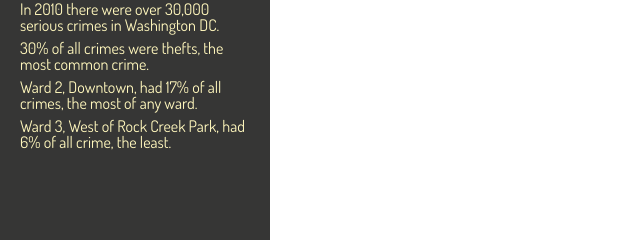
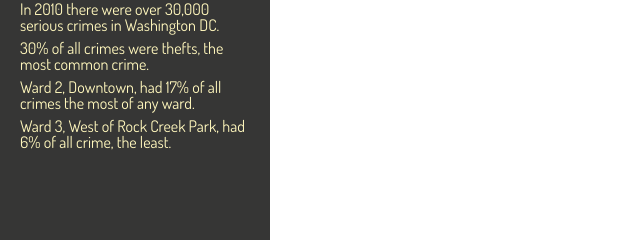
Before and after one commit to DanielJWood/DC-crime, a plain HTML site: page index.html in a window 1280 px wide. Shown: the part 448-688 px from the top of the page, 0-640 px from the left. Drawn offline with Linux system fonts and the light colour scheme.

Commit message:
testing cname

```diff
--- a/index.html
+++ b/index.html
@@ -44,7 +44,7 @@
         		<div class=inner>
         			<p>In 2010 there were over 30,000 serious crimes in Washington DC. </p>
         			<p>30% of all crimes were thefts, the most common crime.</p>
-        			<p>Ward 2, Downtown, had 17% of all crimes, the most of any ward.</p>
+        			<p>Ward 2, Downtown, had 17% of all crimes the most of any ward.</p>
         			<p>Ward 3, West of Rock Creek Park, had 6% of all crime, the least.</p>
         		</div>
     	</div>
```
